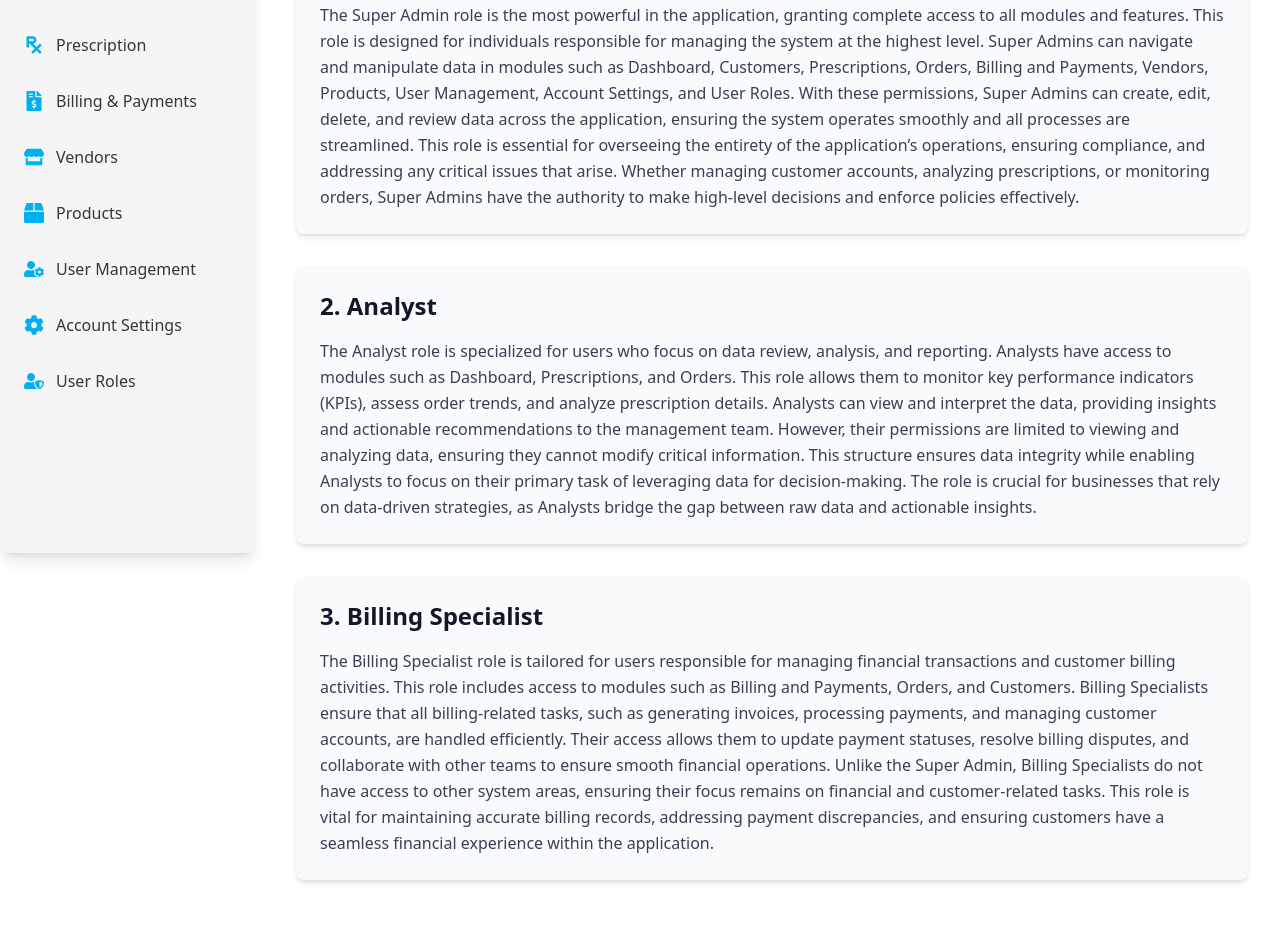
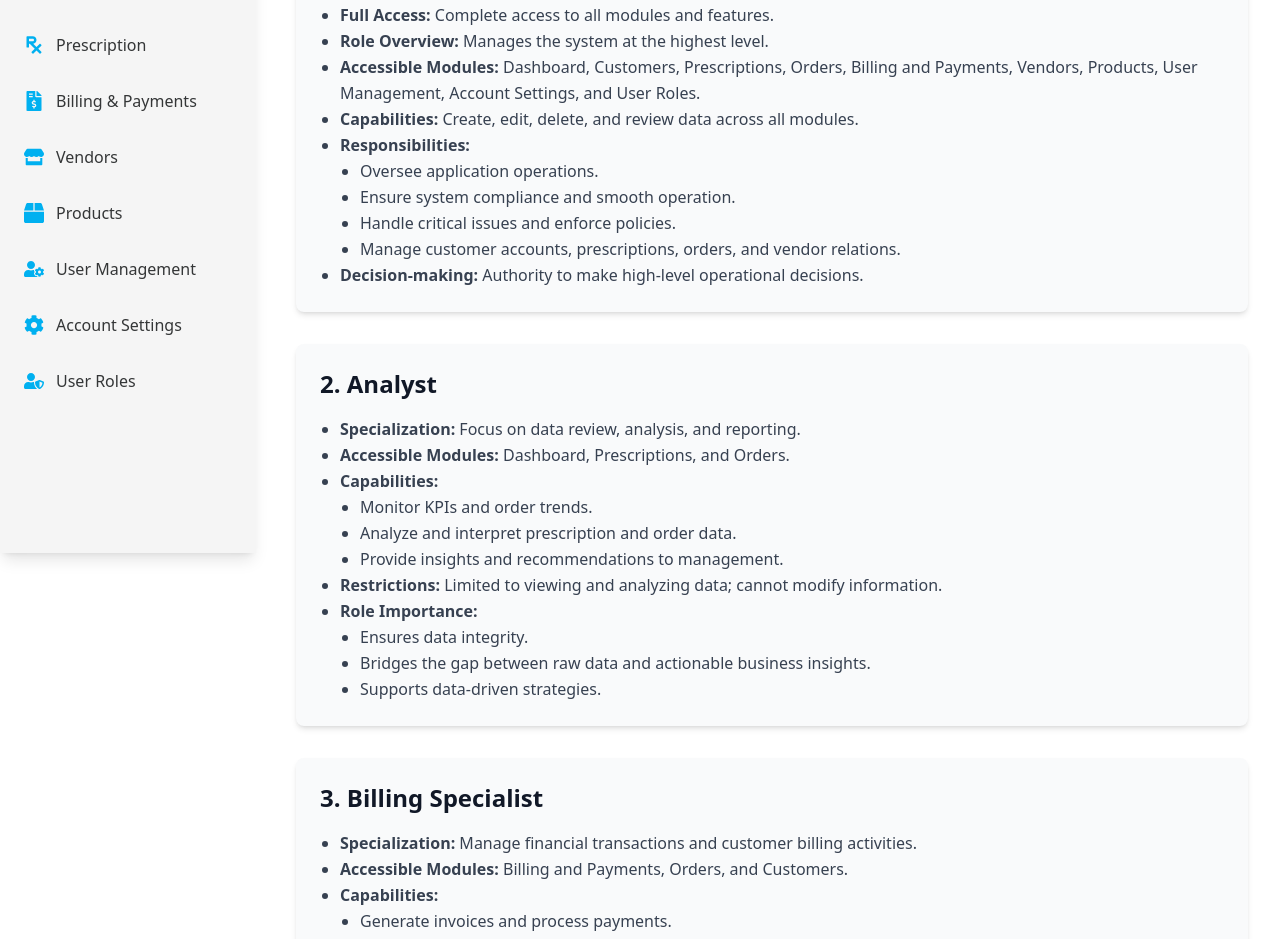
Before and after one commit to akkinet/jkare-admin, a Next.js app: page /dashboard/userRoles in a window 1280 px wide. Shown: the part 247-1186 px from the top of the page. Before the commit the page ends 1159 px from the top, so only its background shows below. Built offline with nearby package versions, Linux system fonts and the light colour scheme; no server answers.

Commit message:
adding all the startup pages

```diff
--- /dev/null
+++ b/app/dashboard/billing/page.jsx
@@ -0,0 +1,11 @@
+import React from 'react'
+
+const billingAndPayments = () => {
+  return (
+    <h1 className="text-center text-4xl font-bold text-customBlue mb-8">
+    Billing and Payments
+  </h1>
+  )
+}
+
+export default billingAndPayments
--- a/app/dashboard/customer/page.jsx
+++ b/app/dashboard/customer/page.jsx
@@ -3,10 +3,9 @@ import React from 'react';
 
 const Customers = () => {
   return (
-    <div>
-      <h1 className="text-2xl font-bold">Customers</h1>
-      <p>This is the Customers component.</p>
-    </div>
+    <h1 className="text-center text-4xl font-bold text-customBlue mb-8">
+    Customer Management
+  </h1>
   );
 };
 
--- a/app/dashboard/orders/page.jsx
+++ b/app/dashboard/orders/page.jsx
@@ -1,9 +1,26 @@
-import React from 'react'
+import React from 'react';
 
-const orders = () => {
+const Orders = () => {
   return (
-    <div>orders</div>
-  )
-}
+    <>
 
-export default orders
+      <div className="flex flex-col items-center justify-center  bg-gray-100">
+      <h1 className="text-center text-4xl font-bold text-customBlue mb-8">
+        All Orders
+      </h1>
+
+        <div>
+          <img
+            src="https://media.giphy.com/media/3o6Zt481isNVuQI1l6/giphy.gif"
+            alt="Under Development"
+            className="w-64 h-64"
+          />
+          <p className="text-center text-gray-600 mt-4">This feature is under development.</p>
+        </div>
+      </div>
+    </>
+
+  );
+};
+
+export default Orders;
--- a/app/dashboard/userRoles/page.jsx
+++ b/app/dashboard/userRoles/page.jsx
@@ -9,47 +9,67 @@ const UserRoles = () => {
 
       <section className="bg-gray-50 shadow-md rounded-lg p-6">
         <h2 className="text-2xl font-semibold text-gray-900 mb-4">1. Super Admin</h2>
-        <p className="text-gray-700 leading-relaxed">
-          The Super Admin role is the most powerful in the application, granting complete access to all modules
-          and features. This role is designed for individuals responsible for managing the system at the highest
-          level. Super Admins can navigate and manipulate data in modules such as Dashboard, Customers,
-          Prescriptions, Orders, Billing and Payments, Vendors, Products, User Management, Account Settings,
-          and User Roles. With these permissions, Super Admins can create, edit, delete, and review data across
-          the application, ensuring the system operates smoothly and all processes are streamlined. This role
-          is essential for overseeing the entirety of the application’s operations, ensuring compliance, and
-          addressing any critical issues that arise. Whether managing customer accounts, analyzing prescriptions,
-          or monitoring orders, Super Admins have the authority to make high-level decisions and enforce
-          policies effectively.
-        </p>
+        <ul className="list-disc pl-5 text-gray-700 leading-relaxed">
+          <li><strong>Full Access:</strong> Complete access to all modules and features.</li>
+          <li><strong>Role Overview:</strong> Manages the system at the highest level.</li>
+          <li><strong>Accessible Modules:</strong> Dashboard, Customers, Prescriptions, Orders, Billing and Payments, Vendors, Products, User Management, Account Settings, and User Roles.</li>
+          <li><strong>Capabilities:</strong> Create, edit, delete, and review data across all modules.</li>
+          <li><strong>Responsibilities:</strong>
+            <ul className="list-disc pl-5">
+              <li>Oversee application operations.</li>
+              <li>Ensure system compliance and smooth operation.</li>
+              <li>Handle critical issues and enforce policies.</li>
+              <li>Manage customer accounts, prescriptions, orders, and vendor relations.</li>
+            </ul>
+          </li>
+          <li><strong>Decision-making:</strong> Authority to make high-level operational decisions.</li>
+        </ul>
       </section>
 
       <section className="bg-gray-50 shadow-md rounded-lg p-6">
         <h2 className="text-2xl font-semibold text-gray-900 mb-4">2. Analyst</h2>
-        <p className="text-gray-700 leading-relaxed">
-          The Analyst role is specialized for users who focus on data review, analysis, and reporting. Analysts
-          have access to modules such as Dashboard, Prescriptions, and Orders. This role allows them to monitor
-          key performance indicators (KPIs), assess order trends, and analyze prescription details. Analysts can
-          view and interpret the data, providing insights and actionable recommendations to the management team.
-          However, their permissions are limited to viewing and analyzing data, ensuring they cannot modify
-          critical information. This structure ensures data integrity while enabling Analysts to focus on their
-          primary task of leveraging data for decision-making. The role is crucial for businesses that rely on
-          data-driven strategies, as Analysts bridge the gap between raw data and actionable insights.
-        </p>
+        <ul className="list-disc pl-5 text-gray-700 leading-relaxed">
+          <li><strong>Specialization:</strong> Focus on data review, analysis, and reporting.</li>
+          <li><strong>Accessible Modules:</strong> Dashboard, Prescriptions, and Orders.</li>
+          <li><strong>Capabilities:</strong>
+            <ul className="list-disc pl-5">
+              <li>Monitor KPIs and order trends.</li>
+              <li>Analyze and interpret prescription and order data.</li>
+              <li>Provide insights and recommendations to management.</li>
+            </ul>
+          </li>
+          <li><strong>Restrictions:</strong> Limited to viewing and analyzing data; cannot modify information.</li>
+          <li><strong>Role Importance:</strong>
+            <ul className="list-disc pl-5">
+              <li>Ensures data integrity.</li>
+              <li>Bridges the gap between raw data and actionable business insights.</li>
+              <li>Supports data-driven strategies.</li>
+            </ul>
+          </li>
+        </ul>
       </section>
 
       <section className="bg-gray-50 shadow-md rounded-lg p-6">
         <h2 className="text-2xl font-semibold text-gray-900 mb-4">3. Billing Specialist</h2>
-        <p className="text-gray-700 leading-relaxed">
-          The Billing Specialist role is tailored for users responsible for managing financial transactions and
-          customer billing activities. This role includes access to modules such as Billing and Payments, Orders,
-          and Customers. Billing Specialists ensure that all billing-related tasks, such as generating invoices,
-          processing payments, and managing customer accounts, are handled efficiently. Their access allows them
-          to update payment statuses, resolve billing disputes, and collaborate with other teams to ensure smooth
-          financial operations. Unlike the Super Admin, Billing Specialists do not have access to other system
-          areas, ensuring their focus remains on financial and customer-related tasks. This role is vital for
-          maintaining accurate billing records, addressing payment discrepancies, and ensuring customers have a
-          seamless financial experience within the application.
-        </p>
+        <ul className="list-disc pl-5 text-gray-700 leading-relaxed">
+          <li><strong>Specialization:</strong> Manage financial transactions and customer billing activities.</li>
+          <li><strong>Accessible Modules:</strong> Billing and Payments, Orders, and Customers.</li>
+          <li><strong>Capabilities:</strong>
+            <ul className="list-disc pl-5">
+              <li>Generate invoices and process payments.</li>
+              <li>Update payment statuses and manage customer accounts.</li>
+              <li>Resolve billing disputes and ensure financial operations run smoothly.</li>
+            </ul>
+          </li>
+          <li><strong>Restrictions:</strong> Limited access to financial and customer-related tasks; no access to other system areas.</li>
+          <li><strong>Role Importance:</strong>
+            <ul className="list-disc pl-5">
+              <li>Maintains accurate billing records.</li>
+              <li>Addresses payment discrepancies.</li>
+              <li>Ensures a seamless financial experience for customers.</li>
+            </ul>
+          </li>
+        </ul>
       </section>
     </div>
   );
--- a/components/Prescription.jsx
+++ b/components/Prescription.jsx
@@ -219,7 +219,7 @@ export default function Prescription({ initialOrders, error }) {
                             className="bg-pink-500 text-white px-3 py-1 rounded"
                             onClick={() => handleViewMore(order)}
                           >
-                            Review Order
+                            Review
                           </button>
                         </td>
                         {status === "Pending" && (
--- a/components/Vendor.jsx
+++ b/components/Vendor.jsx
@@ -89,6 +89,9 @@ function Vendor({list}) {
 
   return (
     <div className="p-4">
+         <h1 className="text-center text-4xl font-bold text-customBlue mb-8">
+        Vendor Management
+      </h1>
       <table className="min-w-full bg-white border border-gray-300">
         <thead>
           <tr className="bg-pink-600 text-white">
```
Also changed, not shown: components/ProductTable.jsx (+10 -7 lines).
